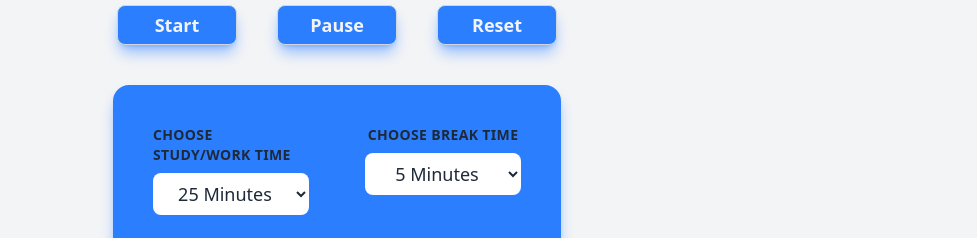
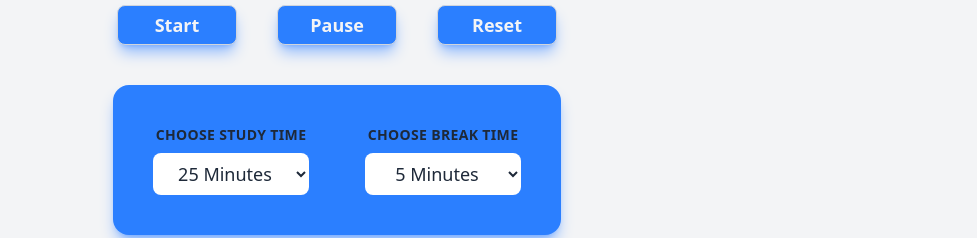
Before and after one commit to trungnguyen2807/pomodoro-timer, a Vue app: page index.html in a window 1280 px wide. Shown: the part 139-377 px from the top of the page, without its empty margins (303-1280 px from the left). Built offline with nearby package versions, Linux system fonts and the light colour scheme.

Commit message:
fix bugs

```diff
--- a/index.html
+++ b/index.html
@@ -45,7 +45,7 @@
             for="total-select"
             class="font-semibold text-sm uppercase tracking-wide dark:text-white"
           >
-            Choose Study/Work Time
+            Choose Study Time
           </label>
           <select
             id="total-select"
```
